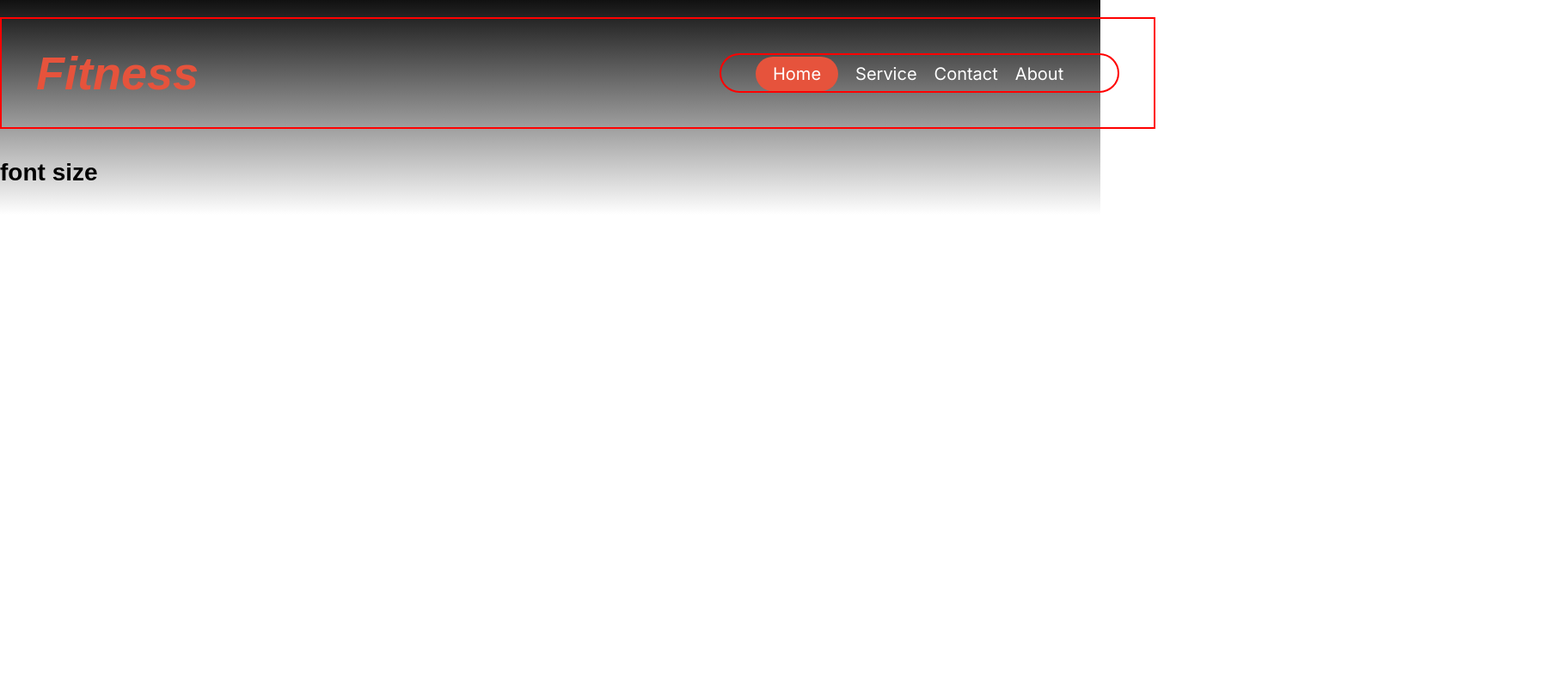
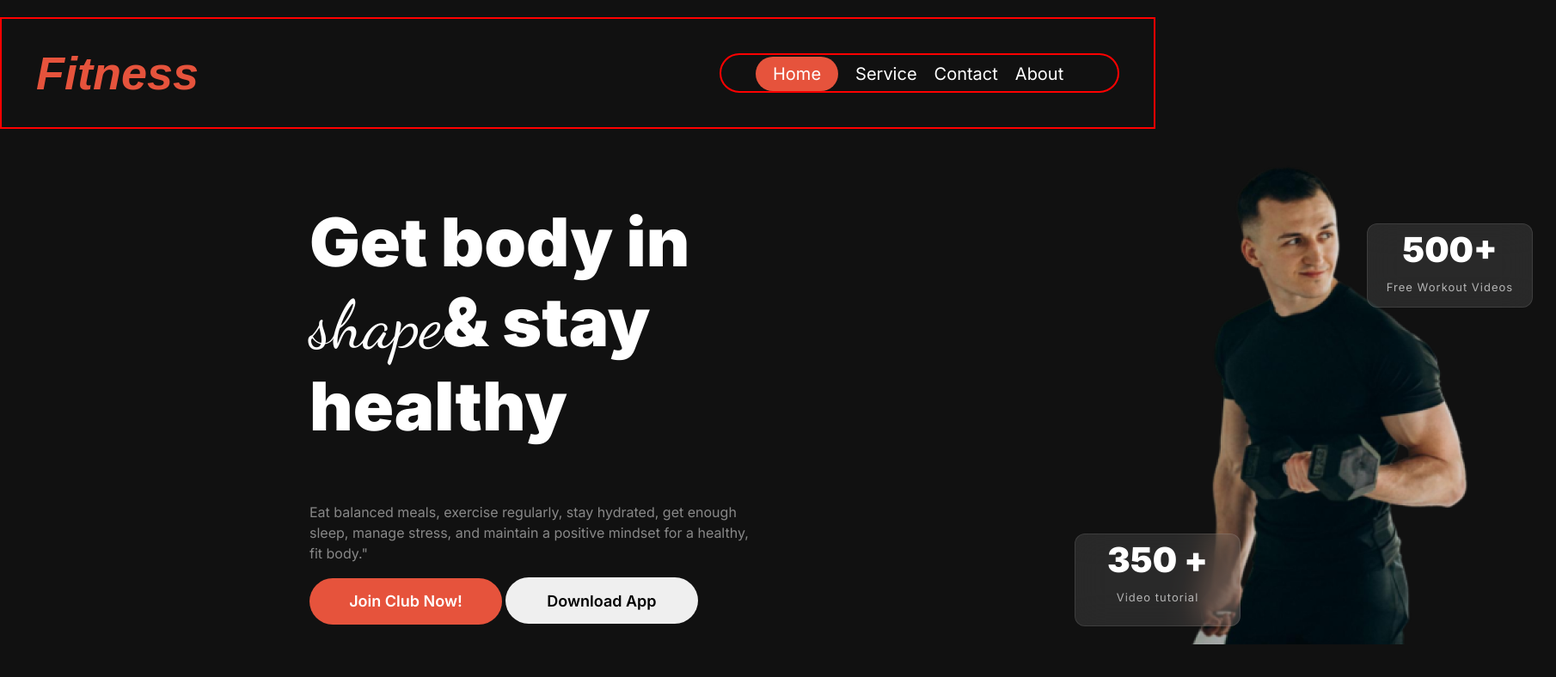
Before and after one commit to Mahabub2030/Assignment-02, a plain HTML site: page index.html in a window 1280 px wide. Shown: the whole page at 86% size, 1810 px wide, since content can reach past the window. Drawn offline with Linux system fonts and the light colour scheme; a web font is replaced by a local one.

Commit message:
header section almost done

```diff
--- a/index.html
+++ b/index.html
@@ -13,7 +13,7 @@
         <link rel="stylesheet" href="https://cdnjs.cloudflare.com/ajax/libs/font-awesome/6.6.0/css/all.min.css"
                 integrity="sha512-Kc323vGBEqzTmouAECnVceyQqyqdsSiqLQISBL29aUW4U/M7pSPA/gEUZQqv1cwx4OnYxTxve5UMg5GT6L4JJg=="
                 crossorigin="anonymous" referrerpolicy="no-referrer" />
-                <!-- font famliy -->
+        <!-- font famliy -->
 
         <link href="https://fonts.googleapis.com/css2?family=Miama&display=swap" rel="stylesheet">
 
@@ -34,17 +34,48 @@
                                         <li><a id="Home" href="">Home</a></li>
                                         <li><a href="">Service</a></li>
                                         <li><a href="">Contact</a></li>
-                                        <li><a href="">About</a></li
-                                </ul>
+                                        <li><a href="">About</a></li </ul>
                         </div>
                 </nav>
+                <!-- banner section start here -->
+                <section class="banner_section">
+                        <div class="banner_continer">
+                                <h1 class="banner_title">Get body in <span class="span_title">shape</span>& stay healthy
+                                </h1>
+                                <p class="banner_discrition">Eat balanced meals, exercise regularly, stay hydrated, get
+                                        enough sleep, manage stress, and maintain a positive mindset for a healthy, fit
+                                        body."</p>
+                                <div class="btn_section">
+                                        <button class="btn_pririmary">Join Club Now!</button>
+                                        <button class="btn_downlod">Download App</button>
+                                </div>
+                        </div>
+                        <div class="banner_img">
+                                <img src="./images/Images 2.png" alt="">
+
+
+                        </div>
+                        <div>
+                                <button class="btn-secon">500+
+                                        <p id="Paragraph">Free Workout Videos</p>
+                                </button>
+
+
+                        </div>
+                </section>
+                <button class="btn-fast">
+                        <div id="bg"></div>
+                         350 + <br>
+                         <p id="Paragraph">Video tutorial</p>
+
+                </button>
+                <!-- banner section end here -->
 
         </header>
         <!-- header section end here -->
 
         <!-- main section start here -->
         <main>
-                <h1>font size</h1>
 
         </main>
         <!-- main section end here -->
--- a/style/style.css
+++ b/style/style.css
@@ -13,7 +13,6 @@
 }
 
 body {
-        font-family: 'Miama', sans-serif;
         font-family: "Dancing Script", cursive;
 }
 
@@ -32,7 +31,7 @@ body {
         font-family: "Inter", sans-serif;
         line-height: 2.2;
         font-size: 0.875rem;
-        background: linear-gradient(180.00deg, rgb(17, 17, 17), rgba(119, 119, 119, 0) 100%);
+        background: rgb(17, 17, 17);
         background-repeat: no-repeat;
 }
 
@@ -46,7 +45,7 @@ a {
         text-decoration: none;
 }
 
-/* nav stylig start here */
+/* header stylig start here */
 .nav-main {
 
         width: 1260px;
@@ -102,4 +101,149 @@ a {
         background: rgb(230, 83, 60);
 }
 
-/* nav stylig end here */
+/* banner section styling start here */
+.banner_section {
+        display: flex;
+        width: 1450px;
+        height: auto;
+        margin-left: 360px;
+        /* margin: 20px auto; */
+}
+
+/* .banner_continer {
+        width: ;
+} */
+
+.banner_title {
+        width: 520px;
+        color: rgb(255, 255, 255);
+        font-family: Inter;
+        font-size: 78px;
+        font-weight: 900;
+        line-height: 120%;
+        letter-spacing: 0%;
+
+}
+
+.span_title {
+        font-family: "Dancing Script", cursive;
+        font-weight: 400;
+        font-size: 78px;
+
+}
+
+.banner_discrition {
+        width: 520px;
+        font-size: 16px;
+        font-weight: 400;
+        color: rgba(255, 255, 255, 0.5);
+        font-family: Inter;
+        line-height: 24px;
+
+}
+
+.btn_pririmary {
+        width: 224px;
+        padding: 16px 40px 16px 40px;
+        border-radius: 42px;
+        background: rgb(230, 83, 60);
+        color: rgb(255, 255, 255);
+        font-family: Inter;
+        font-size: 18px;
+        font-weight: 600;
+        line-height: 22px;
+        border: none;
+        cursor: pointer;
+}
+
+.btn_downlod {
+        width: 224px;
+        height: 54px;
+        border-radius: 42px;
+        box-sizing: border-box;
+        font-family: Inter;
+        font-size: 18px;
+        font-weight: 600;
+        text-align: center;
+        border: none;
+        cursor: pointer;
+
+}
+
+.banner_img {
+        width: 350px;
+        height: 540x;
+        margin-left: 500px;
+}
+
+.btn_fast {
+        width: 206px;
+        height: 96px;
+        left: 764px;
+        top: 556px;
+}
+
+.btn-secon {
+        position: absolute;
+        width: 193px;
+        height: 98px;
+        left: 1590px;
+        top: 260px;
+        box-sizing: border-box;
+        border: 1px solid rgba(255, 255, 255, 0.1);
+        border-radius: 12px;
+        backdrop-filter: blur(20px);
+        background: rgba(255, 255, 255, 0.1);
+        color: rgb(255, 255, 255);
+        font-family: Inter;
+        font-size: 40px;
+        font-weight: 900;
+        line-height: 40px;
+        text-align: center;
+        justify-content: center;
+        padding: 10px;
+}
+
+#Paragraph {
+        color: rgba(255, 255, 255, 0.65);
+        font-family: Inter;
+        font-size: 13px;
+        font-weight: 400;
+        line-height: 20px;
+        letter-spacing: 1px;
+        text-align: center;
+}
+
+.btn-fast,
+#bg {
+        background: red;
+}
+
+.btn-fast {
+        position: absolute;
+        width: 193px;
+        box-sizing: border-box;
+        border: 1px solid rgba(255, 255, 255, 0.1);
+        border-radius: 12px;
+        backdrop-filter: blur(20px);
+        background: rgba(255, 255, 255, 0.1);
+        color: rgb(255, 255, 255);
+        font-family: Inter;
+        font-size: 40px;
+        font-weight: 900;
+        line-height: 40px;
+        text-align: center;
+        justify-content: center;
+        padding: 10px;
+        margin-left: 1250px;
+        margin-top: -140px;
+
+}
+
+
+
+
+/* banner section styling end here */
+
+
+/* header  stylig end here */
```
